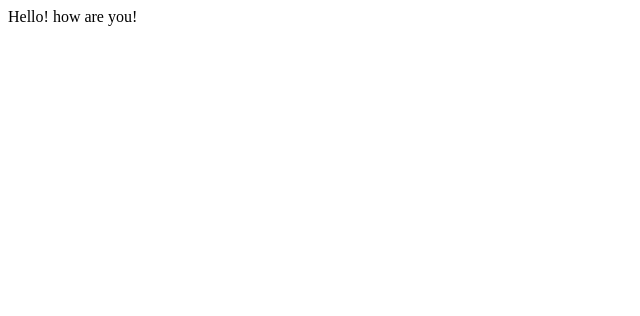
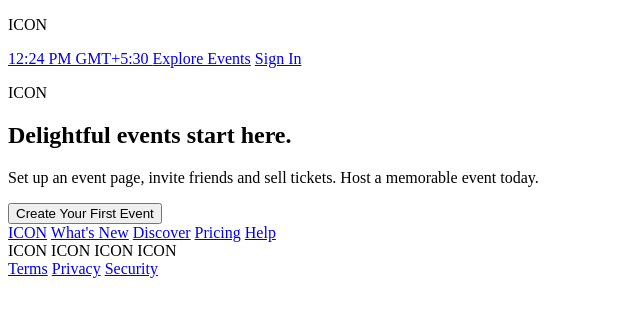
Before and after one commit to Soniprajapatisp/Luma, a plain HTML site: page index.html in a window 1280 px wide. Shown: the whole page, without its empty margins (0-640 px from the left). Drawn offline with Linux system fonts and the light colour scheme.

Commit message:
Html complete

```diff
--- a/index.html
+++ b/index.html
@@ -1,13 +1,64 @@
 <!DOCTYPE html>
 <html lang="en">
+
 <head>
     <meta charset="UTF-8">
     <meta name="viewport" content="width=, initial-scale=1.0">
     <title>Luma · Delightful Events Start Here</title>
     <link rel="shortcut icon" href="https://lu.ma/favicon.ico" type="image/x-icon">
 </head>
+
 <body>
-    Hello!
-    how are you!
+    <!--
+    MARK:header
+    -->
+    <header>
+        <p>ICON</p>
+        <nav>
+            <a href="#">12:24 PM GMT+5:30
+            </a>
+            <a href="#">Explore Events</a>
+            <a href="#">Sign In</a>
+        </nav>
+         <!--
+    MARK:main
+    -->
+        <main>
+            <section class="left">
+                <p>ICON</p>
+                <h1>Delightful events start here.</h1>
+                <p>Set up an event page, invite friends and sell tickets. Host a memorable event today.</p>
+                <button>Create Your First Event</button>
+
+            </section>
+                <!--
+    MARK:footer
+    -->
+
+            <footer>
+                <div class="primary">
+                    <nav class="text-link">
+                        <a href="#">ICON</a>
+                        <a href="#">What's New</a>
+                        <a href="#">Discover</a>
+                        <a href="#">Pricing</a>
+                        <a href="#">Help</a>
+                    </nav>
+                    <nav class="icon-link">ICON ICON ICON ICON</nav>
+                </div>
+                <div class="secondary">
+                    <nav class="text-link">
+                        <a href="#">Terms</a>
+                        <a href="#">Privacy</a>
+                        <a href="#">Security</a>
+                    </nav>
+                </div>
+
+            </footer>
+
+        </main>
+    </header>
+
 </body>
+
 </html>
```
